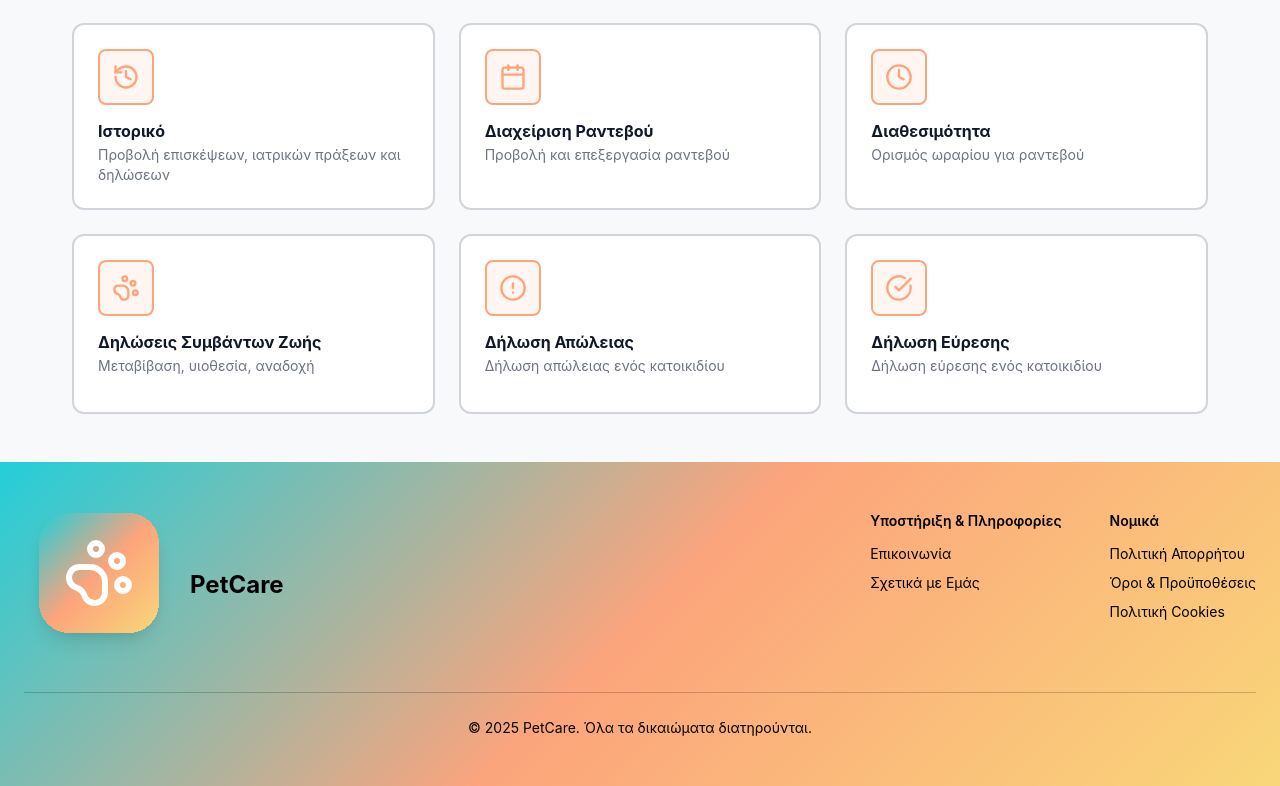
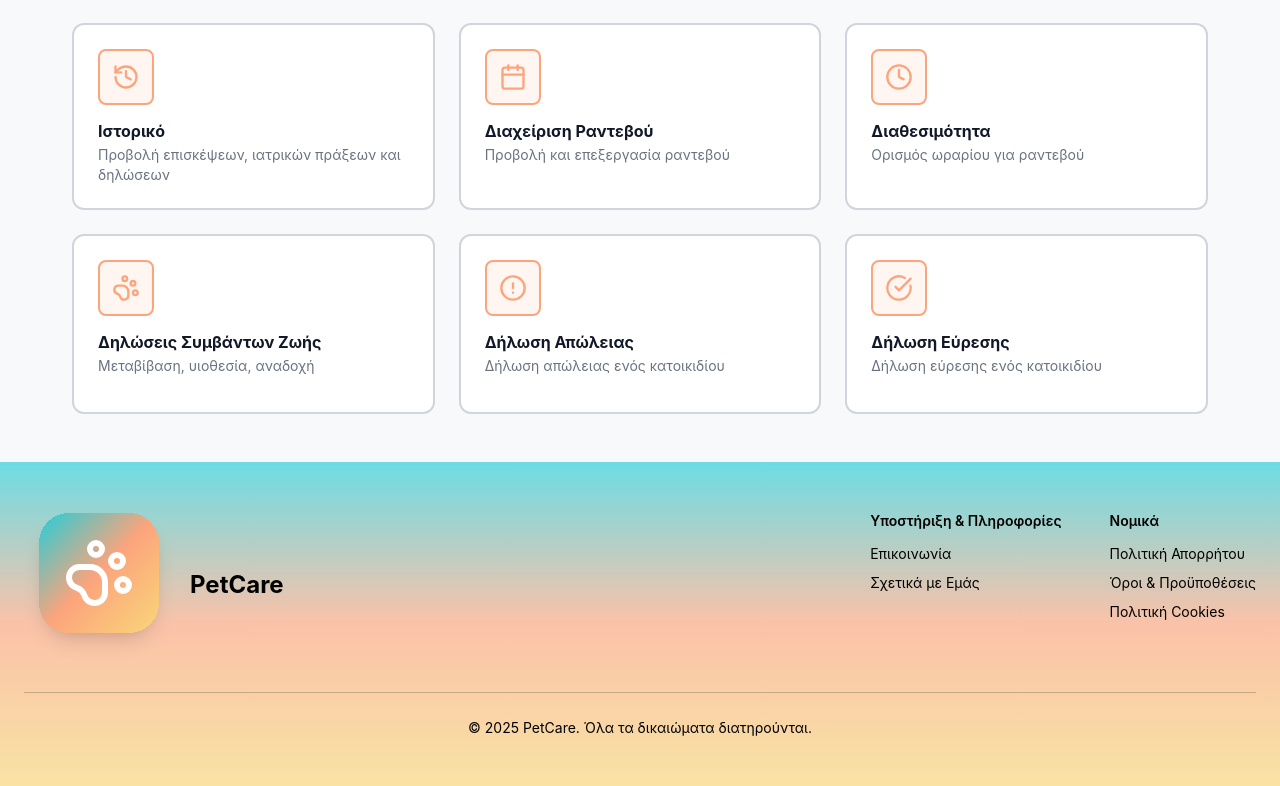
Before and after one commit to TheodoraManika/petcare, a React (Vite) app in the folder frontend/: page /vet/dashboard in a window 1280 px wide. Shown: the part 330-1116 px from the top of the page. Built offline with nearby package versions, Linux system fonts and the light colour scheme.

Commit message:
fixed colors in footer

```diff
--- a/frontend/src/components/global/layout/Footer.css
+++ b/frontend/src/components/global/layout/Footer.css
@@ -1,6 +1,6 @@
 /* Footer Component Styles */
 .footer {
-  background: linear-gradient(135deg, #23CED9 0%, #FCA47C 50%, #F9D779 100%);
+  background: linear-gradient(180deg, #23cdd9a8 0%, #fca47ca5 50%, #f9d779ac 100%);
   color: #000;
   padding: var(--spacing-2xl) var(--spacing-lg);
 }
```
